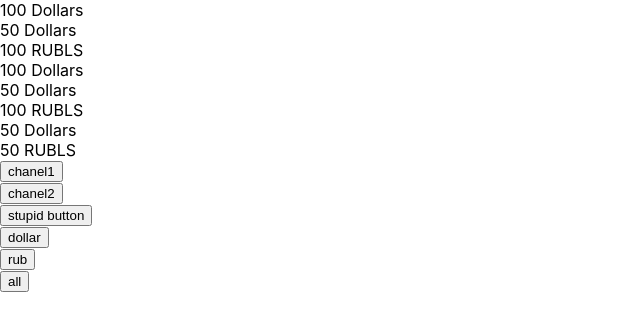
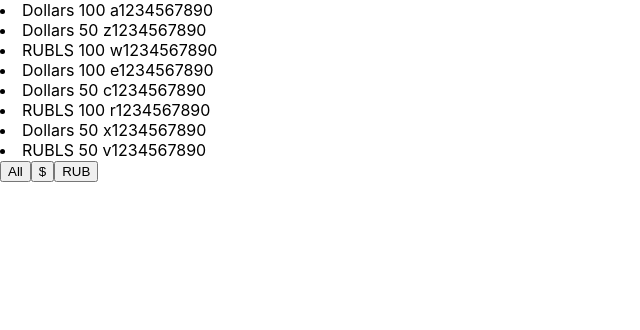
Before and after one commit to IgorBosin/microtasks, a React (Create React App) app: page / in a window 1280 px wide. Shown: the top 330 px of the page, without its empty margins (0-640 px from the left). Built offline with nearby package versions, Linux system fonts and the light colour scheme.

Commit message:
microtasks filter

```diff
--- a/src/App.tsx
+++ b/src/App.tsx
@@ -1,7 +1,9 @@
 import React, {useState} from 'react';
-import Button from "./components/Button";
+import NewComponent from "./NewComponent";
 
-type moneyType = {
+export type filterType = 'all' | 'rub' | 'dol'
+
+export type moneyType = {
     banknots: string
     value: number
     number: string
@@ -20,50 +22,19 @@
         {banknots: 'RUBLS', value: 50, number: ' v1234567890'},
     ])
 
-        function button1Foo(name: string, age: number) {
-            console.log(name, age)
-        }
+    let [filter, setFilter] = useState<filterType>('all')
 
-        function button2Foo(name: string) {
-            console.log(name)
-        }
+    let filterMoney = [...money]
+    if (filter === 'rub') filterMoney = money.filter(filt => filt.banknots === 'RUBLS')
+    if (filter === 'dol') filterMoney = money.filter(filt => filt.banknots === 'Dollars')
 
-        function stupidButton() {
-            console.log('stupid button')
-        }
-
-        let moneyFilter: moneyType[] = [...money]
-
-        let [filt, setFilt] = useState('all')
-        if (filt === 'Dollars') {
-            moneyFilter = money.filter(el => el.banknots === 'Dollars')
-        }
-        if (filt === 'RUBLS') {
-            moneyFilter = money.filter(el => el.banknots === 'RUBLS')
-        }
-
-        function changeBanknots(curr:string) {
-            setFilt(filt=curr)
+    const filtredBanknots = (curr: filterType) => {
+        setFilter(curr)
     }
 
     return (
-            <div>
-                {moneyFilter.map(el => {
-                    return (
-                        <div>
-                            {el.value} {el.banknots}
-                        </div>
-                    )
-                })}
-                <Button name={'chanel1'} callBack={() => button1Foo('igor', 28)}/>
-                <Button name={'chanel2'} callBack={() => button2Foo('masha')}/>
-                <Button name={'stupid button'} callBack={stupidButton}/>
-                <Button name={'dollar'} callBack={()=>changeBanknots('Dollars')}/>
-                <Button name={'rub'} callBack={()=>changeBanknots('RUBLS')}/>
-                <Button name={'all'} callBack={()=>changeBanknots('all')}/>
-            </div>
+        <NewComponent money={filterMoney} filtred={filtredBanknots}/>
     );
-    }
-;
+};
 
 export default App;
--- /dev/null
+++ b/src/NewComponent.tsx
@@ -0,0 +1,26 @@
+import React from 'react';
+import {filterType, moneyType} from "./App";
+
+type NewComponentType = {
+    money: Array<moneyType>
+    filtred: (curr: filterType) => void
+}
+
+const NewComponent = (props:NewComponentType) => {
+    return (
+        <div>
+            {props.money.map((el, index) => {
+                return (
+                    <li key={index}>
+                        {el.banknots} {el.value} {el.number}
+                    </li>
+                )
+            })}
+            <button onClick={() => props.filtred('all')}>All</button>
+            <button onClick={() => props.filtred('dol')}>$</button>
+            <button onClick={() => props.filtred('rub')}>RUB</button>
+        </div>
+    );
+};
+
+export default NewComponent;
--- a/src/components/Button.tsx
+++ /dev/null
@@ -1,21 +0,0 @@
-import React from 'react';
-
-type ButtonType = {
-    name: string
-    callBack: () => void
-}
-
-const Button = (props:ButtonType) => {
-
-    const onClickHandler = () => {
-        props.callBack()
-    }
-
-    return (
-        <div>
-            <button onClick={onClickHandler}>{props.name}</button>
-        </div>
-    );
-};
-
-export default Button;
```
Also changed, not shown: 1 other file (tests, documents, lock files or other folders). Lines whose indentation alone changed are shown as unchanged.
